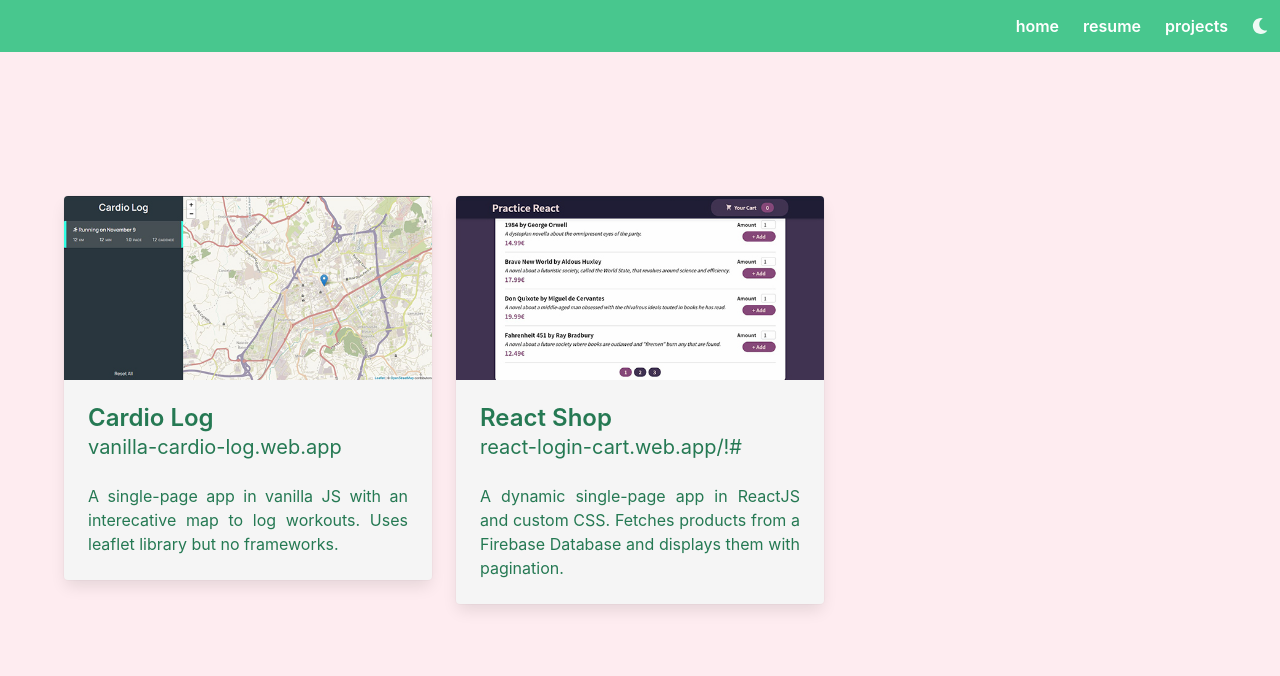
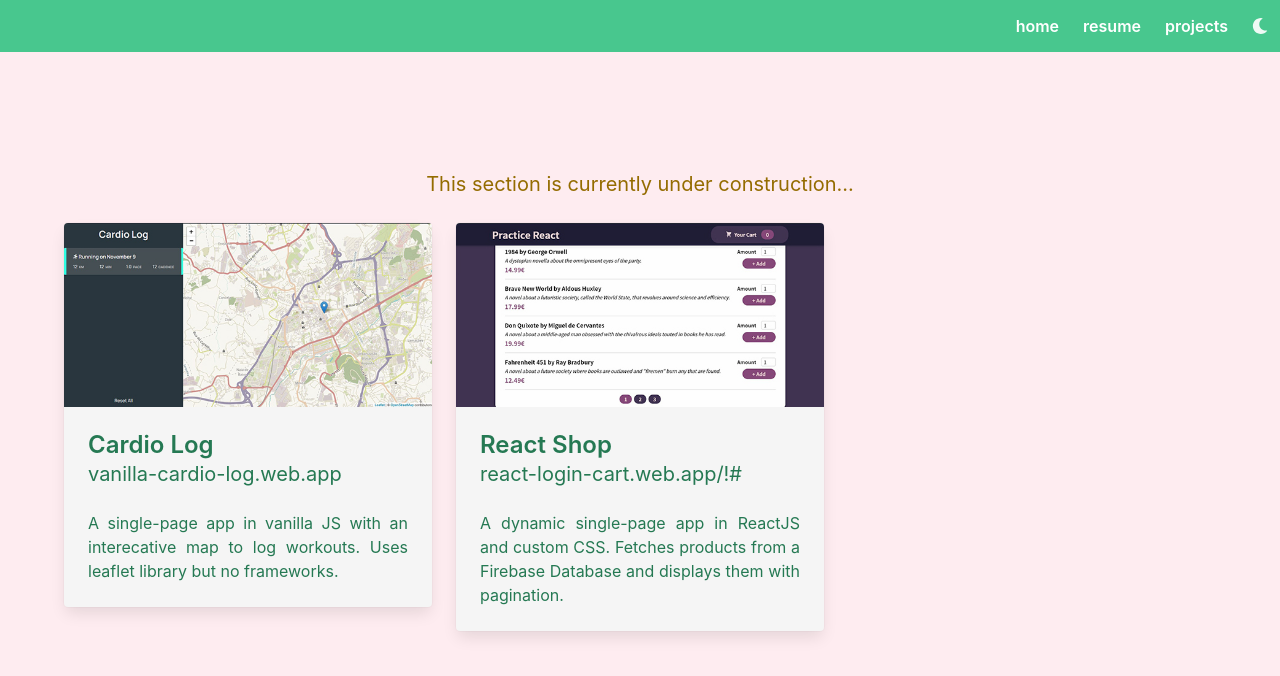
Before and after one commit to Ren-Oliveira/Resume, a React (Create React App) app: page /projects in a window 1280 px wide. Shown: the top 676 px of the page. Built offline with nearby package versions, Linux system fonts and the light colour scheme.

Commit message:
projects setup

```diff
--- a/src/pages/Projects.js
+++ b/src/pages/Projects.js
@@ -20,6 +20,10 @@ const Projects = props => {
       <div className="hero is-fullheight">
         <div className="hero-body">
           <div className="container is-centered is-max-widescreen">
+            <div className="has-text-centered mb-5 is-size-5 has-text-warning-dark">
+              This section is currently under construction...
+            </div>
+
             <div className="columns">
               <ProjectCard
                 projectName={'Cardio Log'}
```
